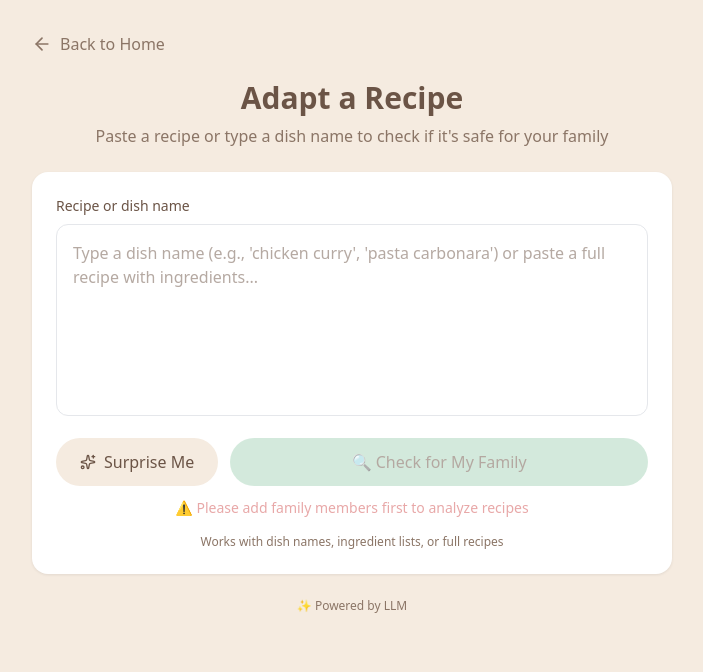
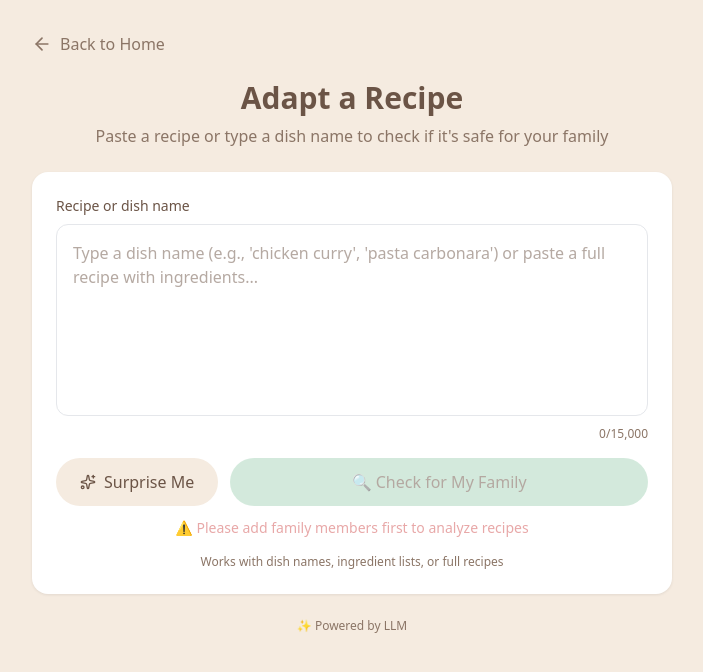
Before and after one commit to neels22/mealadapt, a Next.js app in the folder frontend/: page /adapt in a window 1280 px wide. Shown: the top 672 px of the page, without its empty margins (288-991 px from the left). Built offline with nearby package versions, Linux system fonts and the light colour scheme; no server answers.

Commit message:
feat: add character counter and input validation to recipe adapt page

```diff
--- a/frontend/app/adapt/page.tsx
+++ b/frontend/app/adapt/page.tsx
@@ -4,8 +4,11 @@ import { useState, useEffect } from 'react';
 import Link from 'next/link';
 import { ArrowLeft, Sparkles, Loader2 } from 'lucide-react';
 import { api } from '@/lib/api';
+import { validateRecipeText } from '@/lib/validation';
 import RecipeAnalysisDisplay from '@/components/RecipeAnalysisDisplay';
 import { RecipeAnalysis, FamilyProfile } from '@/lib/types';
+
+const MAX_RECIPE_LENGTH = 15000;
 
 const SAMPLE_RECIPES = [
   'Spaghetti Carbonara with eggs, bacon, parmesan cheese, and black pepper',
@@ -40,6 +43,12 @@ export default function AdaptRecipe() {
 
   const handleAnalyze = async () => {
     if (!recipe.trim() || !profile) return;
+
+    const validationError = validateRecipeText(recipe);
+    if (validationError) {
+      setError(validationError);
+      return;
+    }
 
     setLoading(true);
     setError(null);
@@ -89,10 +98,20 @@ export default function AdaptRecipe() {
         </label>
         <textarea
           value={recipe}
-          onChange={(e) => setRecipe(e.target.value)}
+          onChange={(e) => {
+            if (e.target.value.length <= MAX_RECIPE_LENGTH) {
+              setRecipe(e.target.value);
+            }
+          }}
           placeholder="Type a dish name (e.g., 'chicken curry', 'pasta carbonara') or paste a full recipe with ingredients..."
           className="w-full h-48 p-4 border border-gray-200 rounded-xl focus:outline-none focus:ring-2 focus:ring-[var(--accent-green)] resize-none text-[var(--text-primary)]"
+          maxLength={MAX_RECIPE_LENGTH}
         />
+        <div className="flex justify-end mt-1">
+          <span className={`text-xs ${recipe.length > MAX_RECIPE_LENGTH * 0.9 ? 'text-red-500' : 'text-[var(--text-secondary)]'}`}>
+            {recipe.length.toLocaleString()}/{MAX_RECIPE_LENGTH.toLocaleString()}
+          </span>
+        </div>
 
         <div className="mt-4 flex gap-3">
           <button
```
